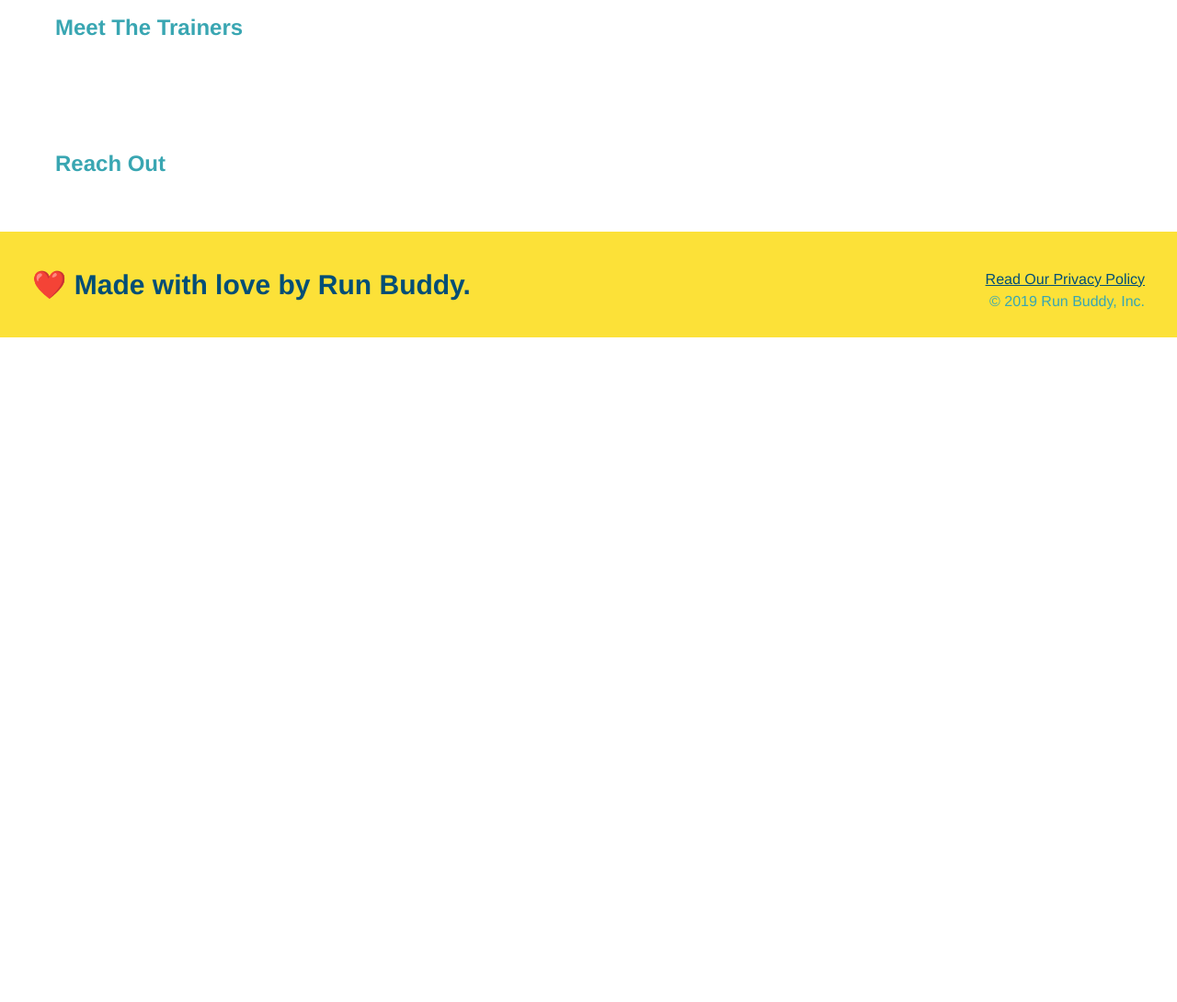
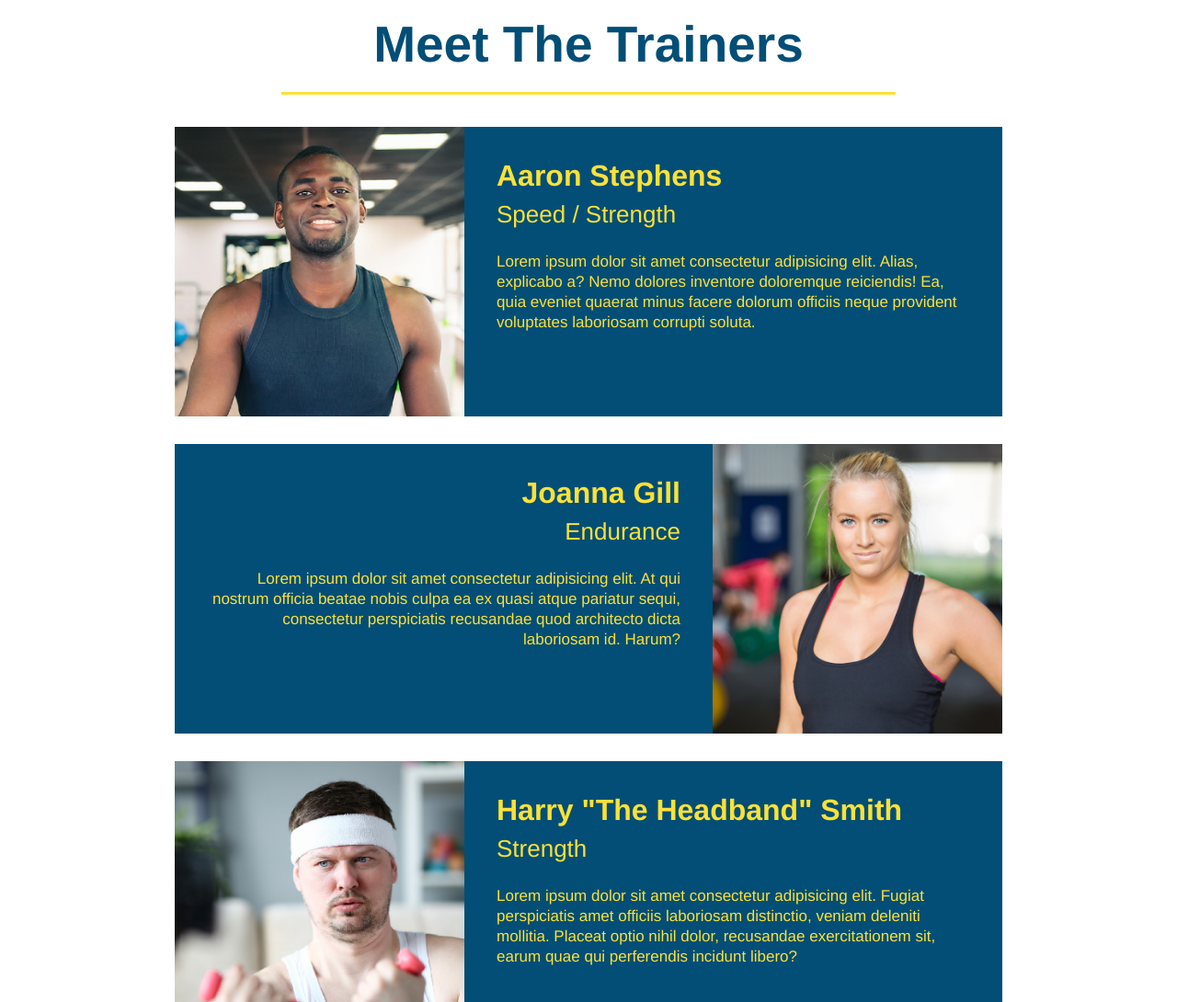
Before and after one commit to odupree1988/run-buddy, a plain HTML site: page index.html in a window 1280 px wide. Shown: the part 2740-3830 px from the top of the page at 92% size. Before the commit the page ends 3107 px from the top, so only its background shows below. Drawn offline with Linux system fonts and the light colour scheme.

Commit message:
meet the trainers section

```diff
--- a/assets/css/style.css
+++ b/assets/css/style.css
@@ -180,3 +180,50 @@ section {
 .secondary-border {
   border-color: #39a6b2;
 }
+
+.trainers {
+  text-align: center;
+}
+
+.trainer {
+  width: 900px;
+  margin: 0 auto 30px auto;
+  background: #024e76;
+  color: #fce138;
+  overflow: auto;
+}
+
+.trainer img {
+  width: 35%;
+  float: left;
+}
+
+.trainer-bio {
+  padding: 35px;
+  float: left;
+  width: 65%;
+}
+
+.trainer-bio h3 {
+  font-size: 32px;
+  margin-bottom: 8px;
+}
+
+.trainer-bio h4 {
+  font-weight: lighter;
+  font-size: 26px;
+  margin-bottom: 25px;
+}
+
+.trainer-bio p {
+  font-size: 17px;
+  line-height: 1.3;
+}
+
+.text-left {
+  text-align: left;
+}
+
+.text-right {
+  text-align: right;
+}
--- a/index.html
+++ b/index.html
@@ -108,9 +108,36 @@
 	</section>
 
 	<!-- "meet the trainers" section -->
-	<section>
-		<h2>Meet The Trainers</h2>
-	</section>
+	<section id="your-trainers" class="trainers">
+		<h2 class="section-title primary-border">Meet The Trainers</h2>
+
+		<article class="trainer">
+			<img src="./assets/images/trainer-1.jpg" alt="Aaron Stephens in his workout clothes, ready to pump iron" />
+			<div class="trainer-bio text-left">
+				<h3>Aaron Stephens</h3>
+				<h4>Speed / Strength</h4>
+				<p>Lorem ipsum dolor sit amet consectetur adipisicing elit. Alias, explicabo a? Nemo dolores inventore doloremque reiciendis! Ea, quia eveniet quaerat minus facere dolorum officiis neque provident voluptates laboriosam corrupti soluta.</p>
+			</div>
+		</article>
+
+		<article class="trainer">
+			<div class="trainer-bio text-right">
+				<h3>Joanna Gill</h3>
+				<h4>Endurance</h4>
+				<p>Lorem ipsum dolor sit amet consectetur adipisicing elit. At qui nostrum officia beatae nobis culpa ea ex quasi atque pariatur sequi, consectetur perspiciatis recusandae quod architecto dicta laboriosam id. Harum?</p>
+			</div>
+			<img src="./assets/images/trainer-2.jpg" alt="Joanna Gill cooling off after a workout" />
+		</article>
+
+		<article class="trainer">
+			<img src="./assets/images/trainer-3.jpg" alt="Harry Smith wearing a headband and lifting comically small pink weights" />
+			<div class="trainer-bio text-left">
+				<h3>Harry "The Headband" Smith</h3>
+				<h4>Strength</h4>
+				<p>Lorem ipsum dolor sit amet consectetur adipisicing elit. Fugiat perspiciatis amet officiis laboriosam distinctio, veniam deleniti mollitia. Placeat optio nihil dolor, recusandae exercitationem sit, earum quae qui perferendis incidunt libero?</p>
+			</div>
+		</article>
+</section>
 
 	<!-- "reach out" section -->
 	<section>
```
Also changed, not shown: assets/images/trainer-1.jpg (added), assets/images/trainer-2.jpg (added), assets/images/trainer-3.jpg (added).
